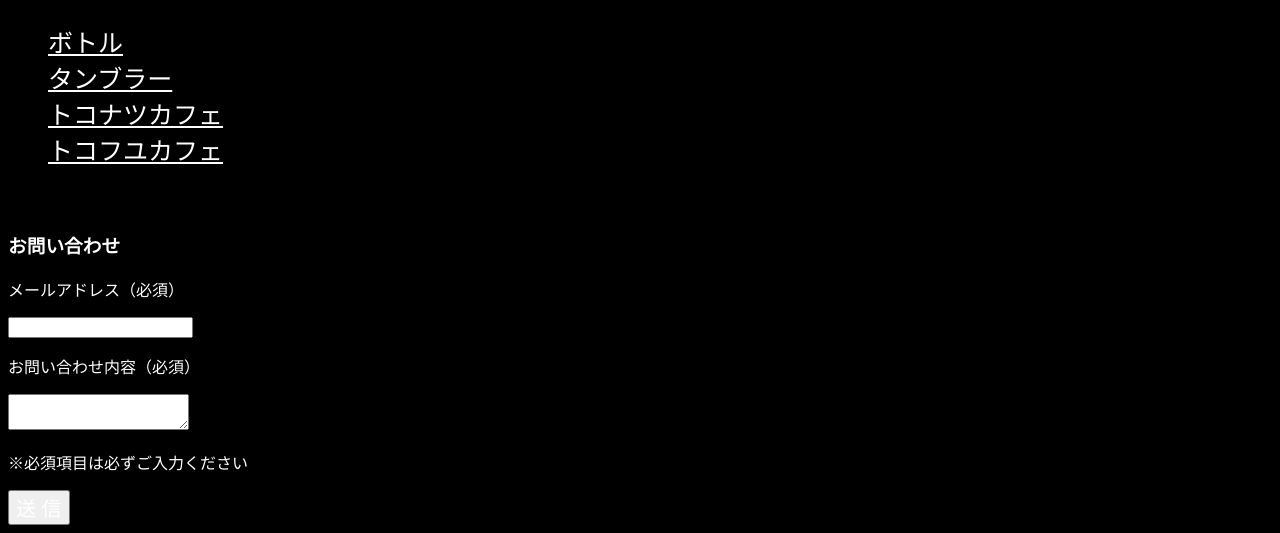
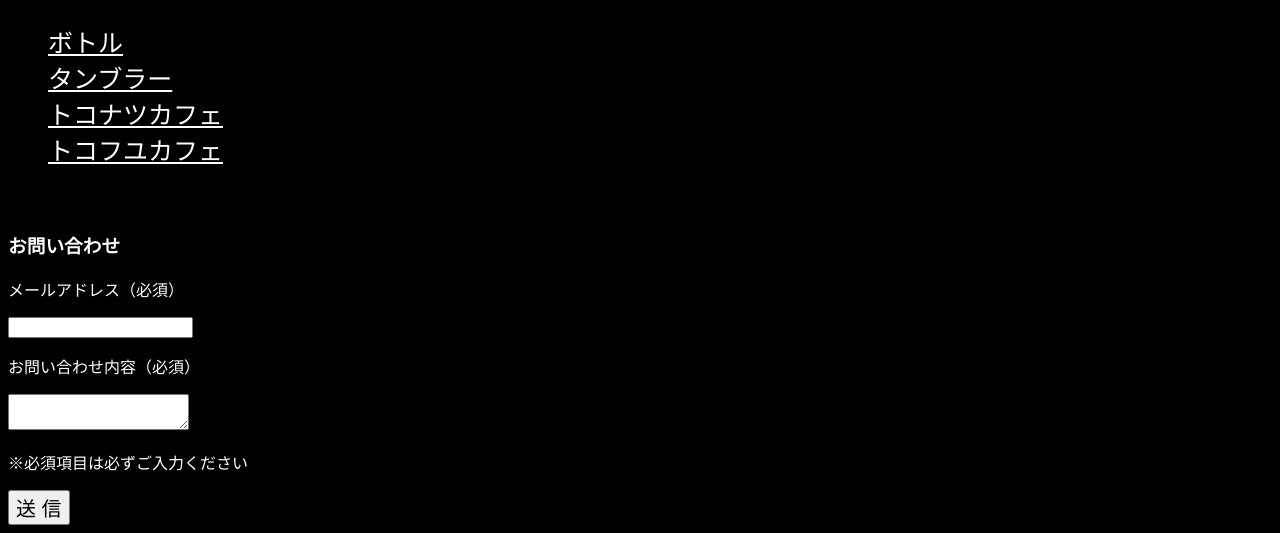
Before and after one commit to hachi1971/shop, a plain HTML site: page index.html in a window 1280 px wide. Shown: the part 580-1113 px from the top of the page. Drawn offline with Linux system fonts and the light colour scheme.

Commit message:
Add files via upload

```diff
--- a/stylesheet.css
+++ b/stylesheet.css
@@ -46,3 +46,6 @@ img{
 a{
   color:#ffffff;
 }
+.contact-submit{
+  color:black
+}
```
